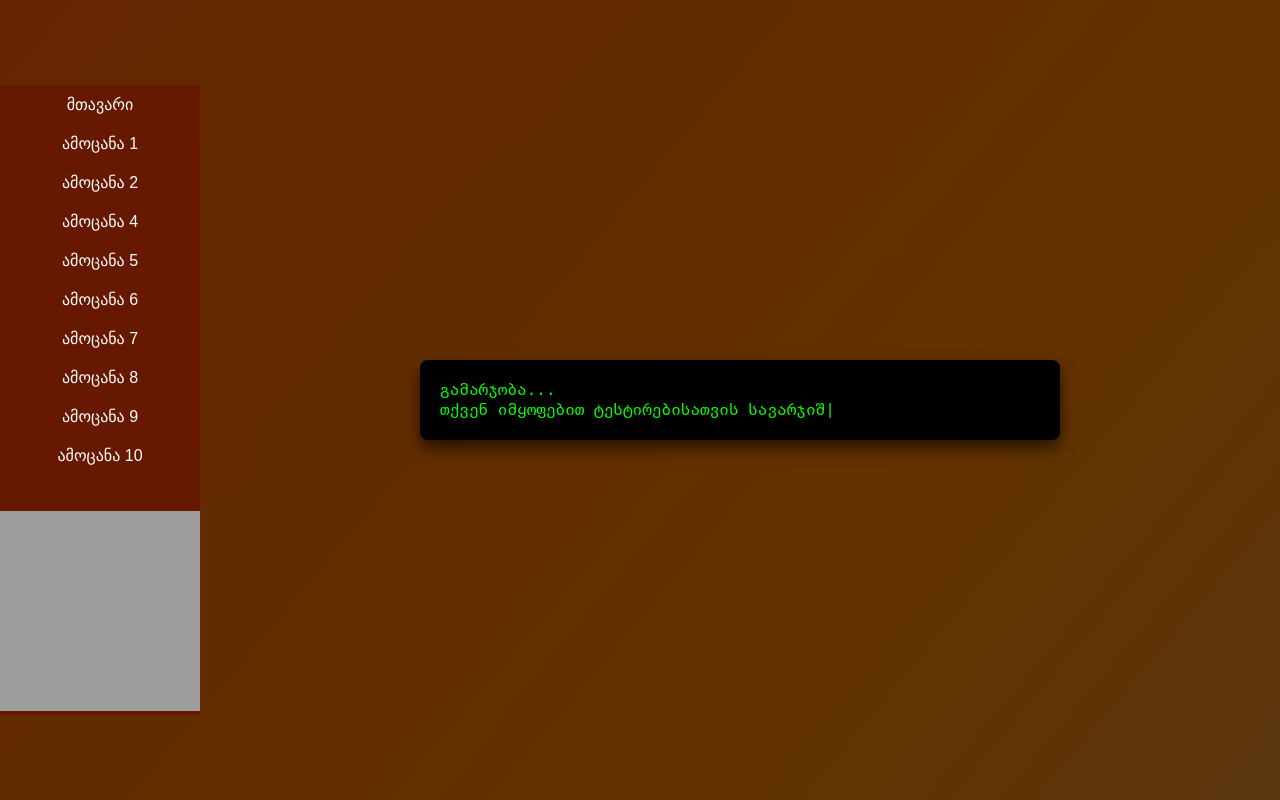
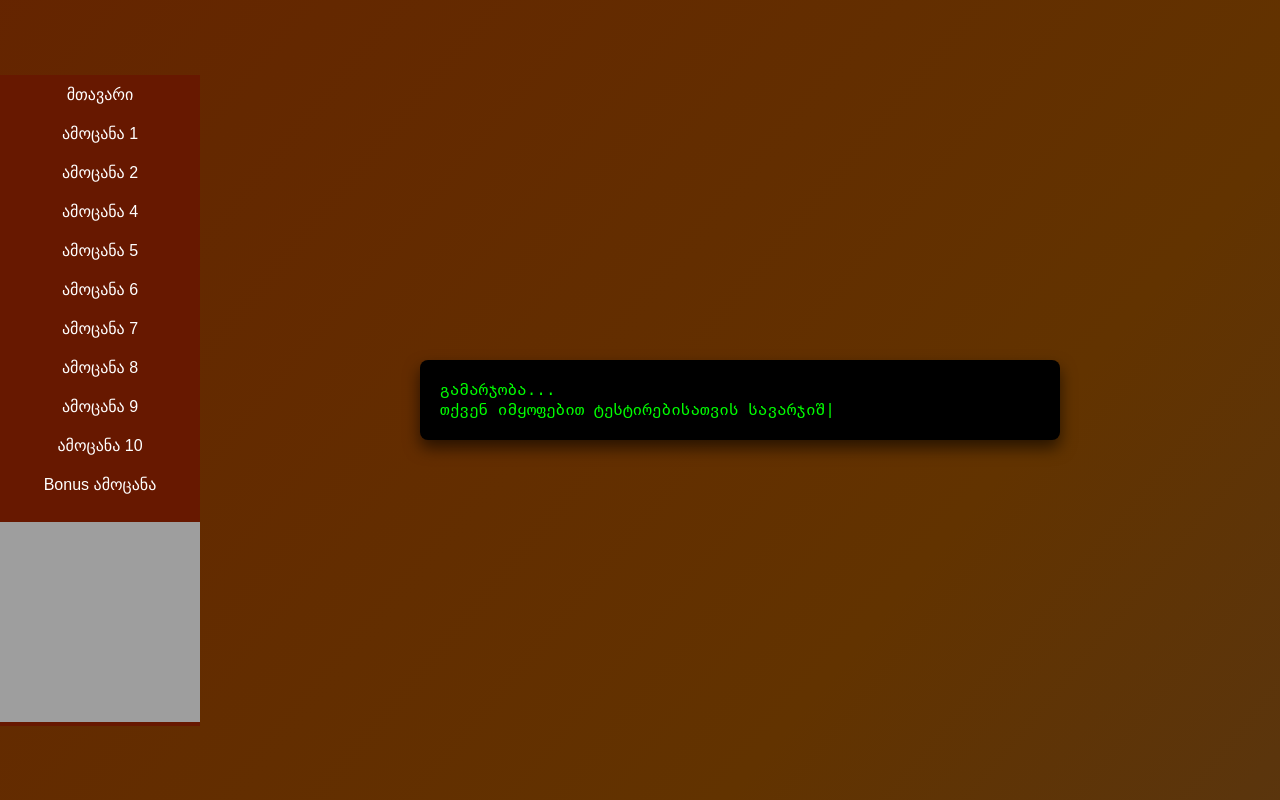
Before and after one commit to BekaBitarashvili/CODEMAMA_Exercise, a Flask app: page / in a window 1280 px wide. Run offline with Flask 3, Linux system fonts and the light colour scheme; grey boxes are pictures that could not be loaded.

Commit message:
Bonus Task

```diff
--- a/templates/index.html
+++ b/templates/index.html
@@ -22,7 +22,7 @@
                 <a href="/task8">ამოცანა 8</a>
                 <a href="/task9">ამოცანა 9</a>
                 <a href="/task10">ამოცანა 10</a>
-                <br>
+                <a href="/task11">Bonus ამოცანა</a>
                 <br>
                 <img class="testlogo" src="https://www.getautismactive.com/wp-content/uploads/2021/01/Test-Logo-Circle-black-transparent.png">
             </div>
```
